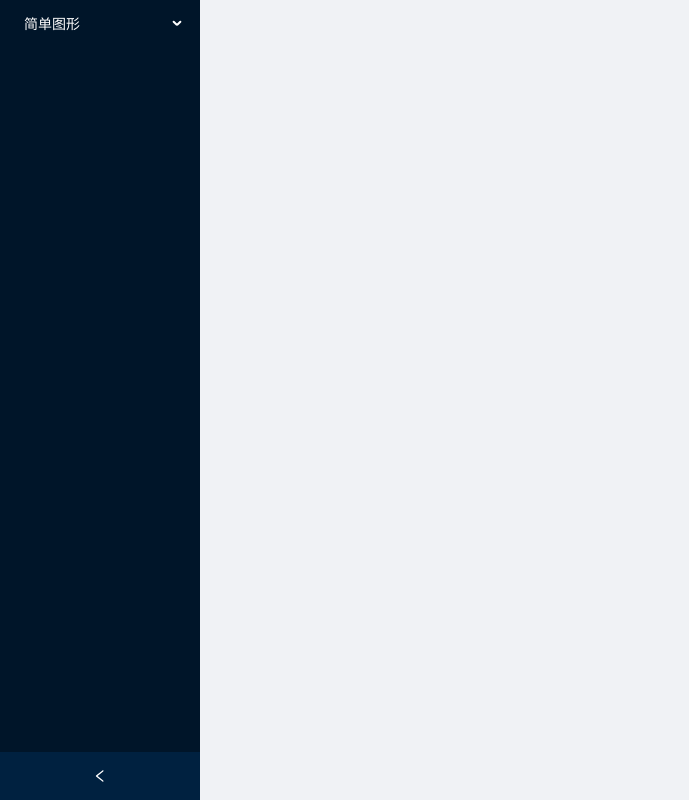
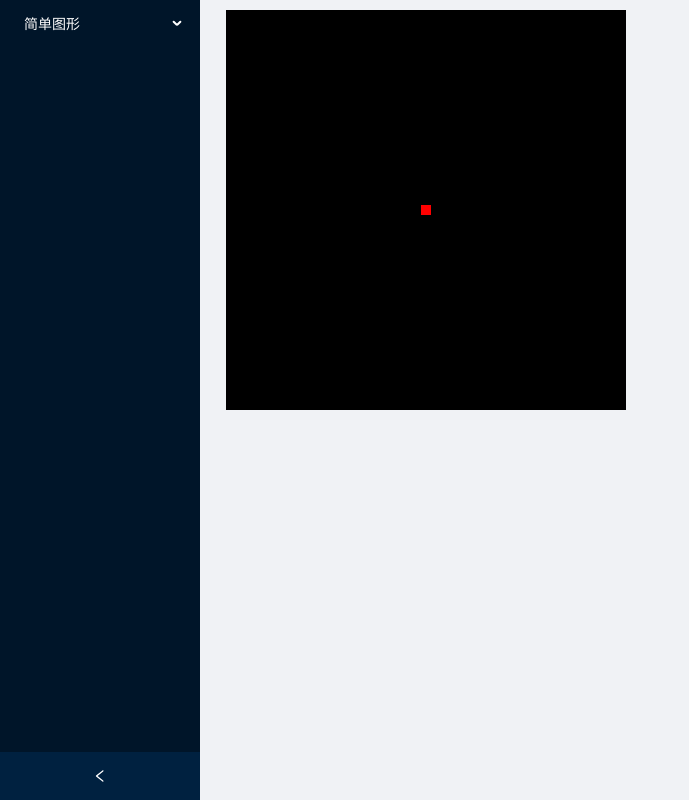
Before and after one commit to sufan89/webgl-react-app, a React app: page /simplePoint in a window 1280 px wide. Shown: the whole page, without its empty margins (0-689 px from the left). Built offline with nearby package versions, Linux system fonts and the light colour scheme.

Commit message:
添加路由配置

```diff
--- a/src/App.js
+++ b/src/App.js
@@ -1,33 +1,8 @@
 import React from "react";
 import "./App.css";
 import Layout from "./layout/layout";
-// import { BrowserRouter as Router, Switch, Route, Link } from "react-router-dom";
-// import SimplePoint from "./demo/drawPoint/simplePoint";
-import { Button } from "antd";
 
 function App() {
   return <Layout />;
 }
-function Home() {
-  return (
-    <div>
-      <h2>Home</h2>
-      <Button type="primary">查询</Button>
-    </div>
-  );
-}
-function About() {
-  return (
-    <div>
-      <h2>About</h2>
-    </div>
-  );
-}
-function Dashboard() {
-  return (
-    <div>
-      <h2>Dashboard</h2>
-    </div>
-  );
-}
 export default App;
--- a/src/demo/drawPoint/simplePoint.js
+++ b/src/demo/drawPoint/simplePoint.js
@@ -3,9 +3,6 @@ import curvegl from "../../curvegl";
 import fragementShader from "./shaders/point.frage.glsl";
 import vertextShader from "./shaders/point.vert.glsl";
 class SimplePoint extends React.Component {
-  constructor(props) {
-    super(props);
-  }
   componentDidMount() {
     const gl = curvegl.setupWebGL("curvegl");
     curvegl.initShaders(gl, vertextShader, fragementShader);
--- a/src/layout/layout.js
+++ b/src/layout/layout.js
@@ -34,12 +34,24 @@ class GlLayout extends React.Component {
             {subMenuItem}
           </SubMenu>
         );
+      } else {
+        return null;
       }
     });
-    const RouteWithSubRoutes = (route) => (
-      <Route path={route.path} component={route.component} />
-    );
-    console.log(menus);
+    const routes = routers.map((route, index) => {
+      if (route.routers.length) {
+        return route.routers.map((item, routeIndex) => {
+          return (
+            <Route
+              key={index.toString() + routeIndex.toString()}
+              component={item.component}
+            ></Route>
+          );
+        });
+      } else {
+        return null;
+      }
+    });
     return (
       <Router>
         <Layout style={{ minHeight: "100vh" }}>
@@ -54,10 +66,7 @@ class GlLayout extends React.Component {
                 className="site-layout-background"
                 style={{ padding: 10, minHeight: "100vh" }}
               >
-                {/* {routers.map((route,i))=> <RouteWithSubRoutes kye={i}{...route} />)} */}
-                {routers.map((route, i) => (
-                  <RouteWithSubRoutes key={i} {...route} />
-                ))}
+                {routes}
               </div>
             </Content>
           </Layout>
```
Also changed, not shown: package.json (line endings or trailing spaces).
